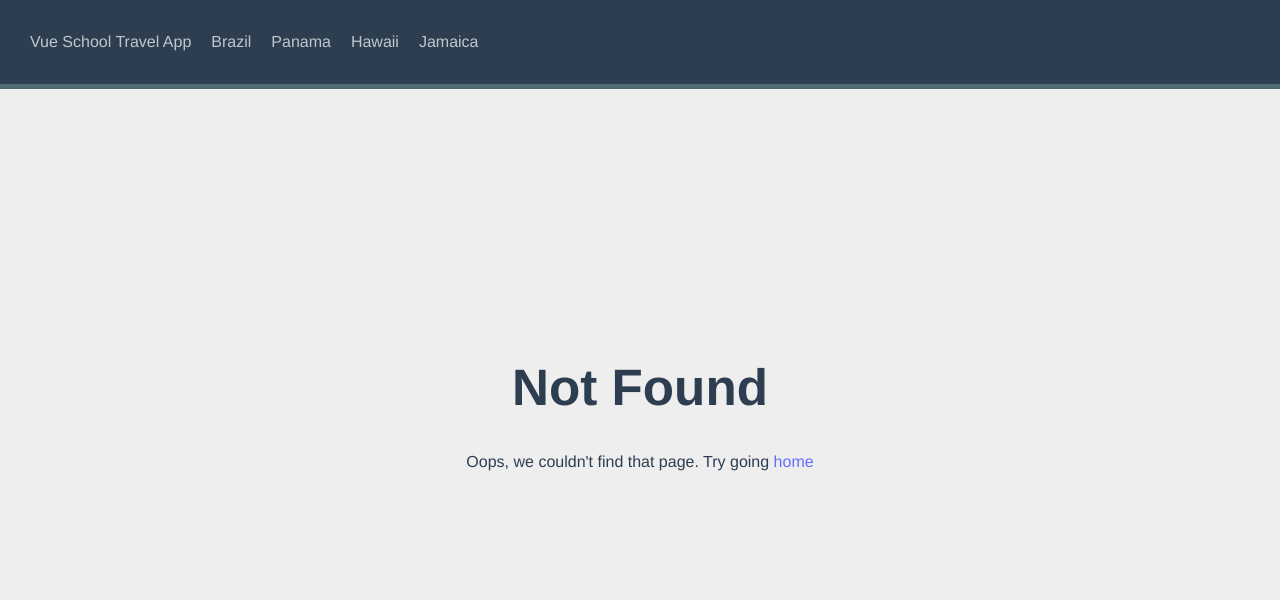
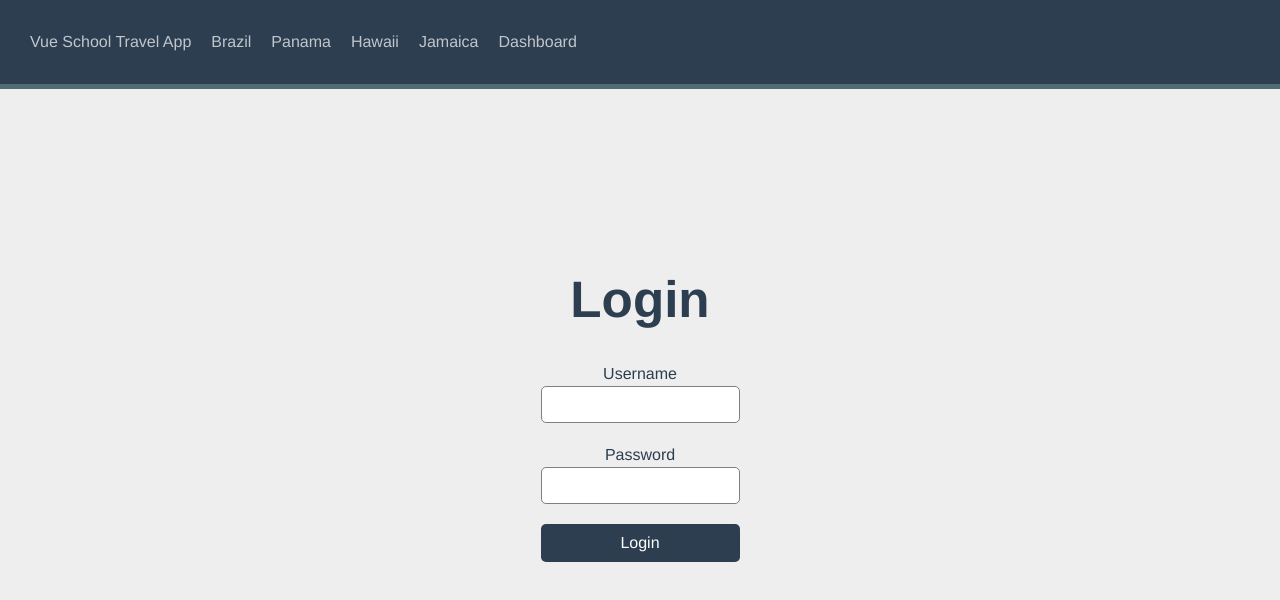
Before and after one commit to julianandreszb/vue-router-4-for-everyone, a Vue app: page /login in a window 1280 px wide. Before the commit this address had no page. Shown: the top 600 px of the page. Built offline with nearby package versions, Linux system fonts and the light colour scheme.

Commit message:
feature: route meta fields + redirect + fake auth

```diff
--- a/src/components/TheNavigation.vue
+++ b/src/components/TheNavigation.vue
@@ -15,6 +15,7 @@
     >
       {{ destination.name }}
     </router-link>
+    <router-link :to="{name: 'protected'}">Dashboard</router-link>
   </div>
 </template>
 
@@ -23,5 +24,4 @@
   border-bottom: 2px solid white;
   font-weight: bold;
 }
-
 </style>
--- a/src/router/router.js
+++ b/src/router/router.js
@@ -3,7 +3,16 @@
 import sourceData from "./../data.json";
 
 const routes = [
-    {path: "/", name: "Home", component: Home},
+    {path: "/", name: "home", component: Home},
+    {path: "/login", name: "login", component: () => import("./../views/Login.vue")},
+    {
+        path: "/protected",
+        name: "protected",
+        component: () => import("./../views/Protected.vue"),
+        meta: {
+            requiresAuth: true
+        }
+    },
     {
         path: "/destination/:slug",
         name: "destination.show",
@@ -14,7 +23,7 @@
             if (!destinationExists) {
                 return {
                     name: "NotFound",
-                    params: { pathMatch: to.path.split("/").slice(1)},
+                    params: {pathMatch: to.path.split("/").slice(1)},
                     query: to.query,
                     hash: to.hash
                 }
@@ -32,10 +41,10 @@
                     if (destinationExists) {
                         experienceExists = destinationExists.experiences.find(experience => experience.slug === to.params.experienceSlug);
                     }
-                    if(!destinationExists || !experienceExists){
+                    if (!destinationExists || !experienceExists) {
                         return {
                             name: "NotFound",
-                            params: { pathMatch: to.path.split("/").slice(1)},
+                            params: {pathMatch: to.path.split("/").slice(1)},
                             query: to.query,
                             hash: to.hash
                         }
@@ -59,7 +68,16 @@
 const router = createRouter({
     history: createWebHistory(),
     routes,
+    scrollBehavior(to, from, savedPosition) {
+        return savedPosition || new Promise((resolve) => {
+            setTimeout(() => resolve({top: 0, behavior: "smooth"}), 300);
+        });
+    },
     linkActiveClass: "vue-school-active-link"
 });
-
+router.beforeEach((to) => {
+    if (to.meta.requiresAuth && !window.user) {
+        return {name: "login"};
+    }
+});
 export default router;
--- /dev/null
+++ b/src/views/Login.vue
@@ -0,0 +1,25 @@
+<script setup>
+import {ref} from "vue";
+import {useRouter} from "vue-router";
+
+const router = useRouter();
+const username = ref("");
+const password = ref("");
+const login = () => {
+  window.user = username.value;
+  router.push({name: "protected"});
+}
+</script>
+
+<template>
+  <div class="login">
+    <form class="form" @submit.prevent="login">
+      <h1>Login</h1>
+      <label for="username">Username</label>
+      <input v-model="username" name="username" type="text" class="input">
+      <label for="password">Password</label>
+      <input v-model="password" name="password" type="text" class="input">
+      <button class="btn">Login</button>
+    </form>
+  </div>
+</template>
--- /dev/null
+++ b/src/views/Protected.vue
@@ -0,0 +1,18 @@
+<script setup>
+import {ref} from "vue";
+import {useRouter} from "vue-router";
+
+const router = useRouter();
+const username = ref(window.user);
+const logout = () => {
+  window.user = null;
+  router.push({name: "home"});
+}
+</script>
+
+<template>
+  <div>
+    <h1>Greetings, {{ username }}</h1>
+    <button class="btn" @click="logout">Logout</button>
+  </div>
+</template>
```
